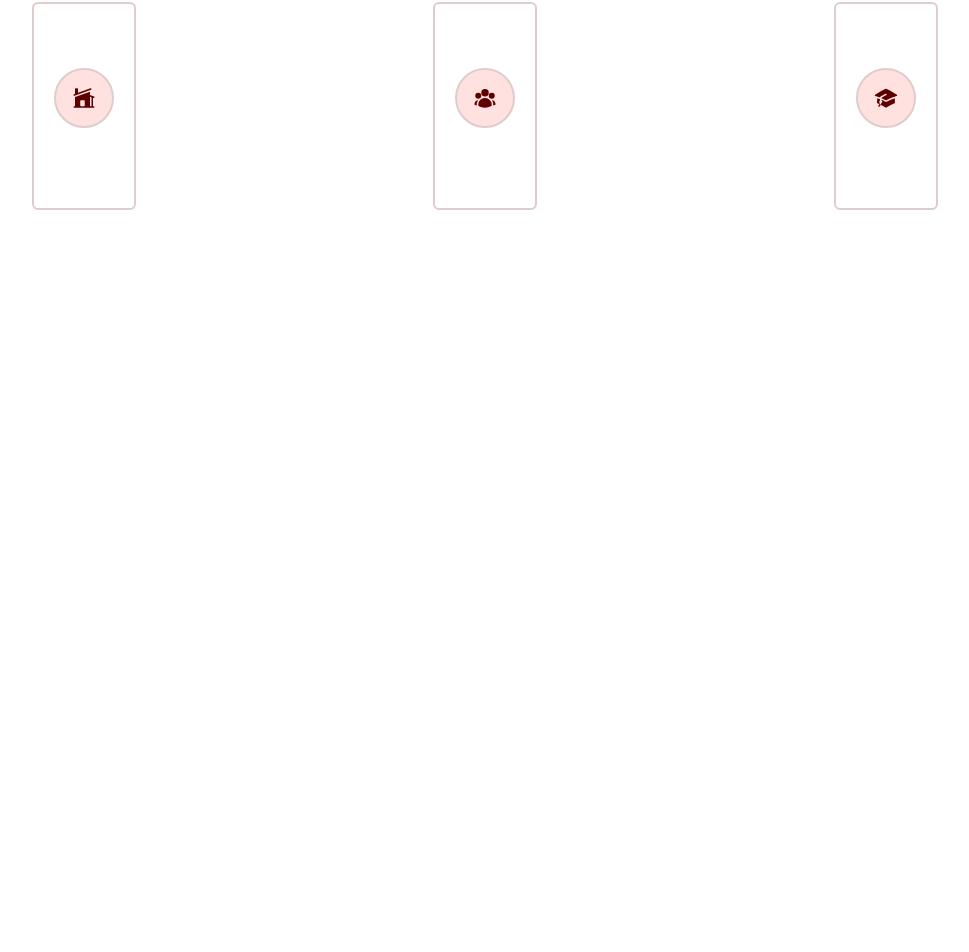
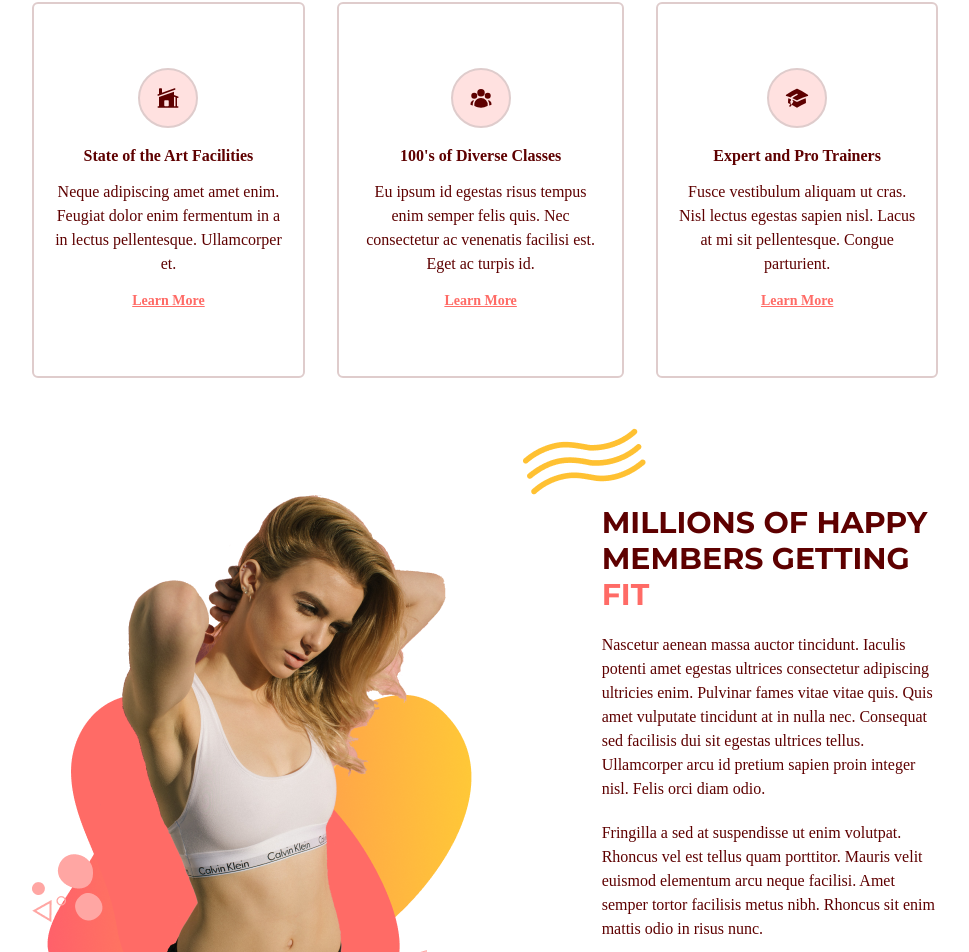
Before and after one commit to ahasanUllah/Gym-Ts, a React (Vite) app: page / in a window 1280 px wide. Shown: the part 1042-1994 px from the top of the page, without its empty margins (155-1124 px from the left). Before the commit the page ends 1600 px from the top, so only its background shows below. Built offline with nearby package versions, Linux system fonts and the light colour scheme.

Commit message:
benegit page complete

```diff
--- a/src/scenes/Benefits/Benefit.tsx
+++ b/src/scenes/Benefits/Benefit.tsx
@@ -1,5 +1,12 @@
 import { SelectedPage } from "@/shared/types";
+import { motion } from "framer-motion";
 import React from "react";
+import AnchorLink from "react-anchor-link-smooth-scroll";
+
+const childVariant = {
+  hidden: { opecity: 0, scale: 0.9 },
+  visible: { opecity: 1, scale: 1 },
+};
 
 type Props = {
   icon: JSX.Element;
@@ -9,13 +16,27 @@ type Props = {
 };
 const Benefit = ({ icon, title, description, setSelectedPage }: Props) => {
   return (
-    <div className="mt-5 rounded-md border-2 border-gray-100 px-5 py-16 text-center">
+    <motion.div
+      className="mt-5 rounded-md border-2 border-gray-100 px-5 py-16 text-center"
+      variants={childVariant}
+    >
       <div className="mb-4 flex justify-center">
         <div className="rounded-full border-2 border-gray-100 bg-primary-100 p-4">
           {icon}
         </div>
       </div>
-    </div>
+      <h4 className="font-bold">{title}</h4>
+      <p className="my-3">{description}</p>
+      <AnchorLink>
+        <AnchorLink
+          className="text-sm font-bold text-primary-500 underline hover:text-yellow-500"
+          onClick={() => setSelectedPage(SelectedPage.ContactUs)}
+          href={`#${SelectedPage.ContactUs}`}
+        >
+          Learn More
+        </AnchorLink>
+      </AnchorLink>
+    </motion.div>
   );
 };
 
--- a/src/scenes/Benefits/Benefits.tsx
+++ b/src/scenes/Benefits/Benefits.tsx
@@ -1,3 +1,4 @@
+import ActionButton from "@/shared/ActionButton";
 import HText from "@/shared/HText";
 import { BenefitType, SelectedPage } from "@/shared/types";
 import {
@@ -7,6 +8,7 @@ import {
 } from "@heroicons/react/24/solid";
 import { motion } from "framer-motion";
 import Benefit from "./Benefit";
+import benefitPageGraphics from "../../assets/BenefitsPageGraphic.png";
 
 const benefits: Array<BenefitType> = [
   {
@@ -29,6 +31,15 @@ const benefits: Array<BenefitType> = [
   },
 ];
 
+const container = {
+  hidden: {},
+  visible: {
+    transition: {
+      staggerChildren: 0.2,
+    },
+  },
+};
+
 type Props = {
   setSelectedPage: (value: SelectedPage) => void;
 };
@@ -39,17 +50,34 @@ const Benefits = ({ setSelectedPage }: Props) => {
       <motion.div
         onViewportEnter={() => setSelectedPage(SelectedPage.Benefits)}
       >
-        <div className="md:my-5">
+        {/* HEADER */}
+        <motion.div
+          className="md:my-5"
+          initial="hidden"
+          whileInView="visible"
+          viewport={{ once: true, amount: 0.5 }}
+          transition={{ duration: 1 }}
+          variants={{
+            hidden: { opacity: 0, x: -200 },
+            visible: { opacity: 1, x: 0 },
+          }}
+        >
           <HText>MORE THAN JUST A GYM</HText>
           <p className="texxt-sm my-5">
             We provide world class fitness equipment, trainers and classes to
             get you to your ultimate fitness goals with ease. We provide true
             care into each and every member.
           </p>
-        </div>
         </motion.div>
 
-      <motion.div className="mt-5 items-center justify-between gap-8 md:flex">
+        {/* BENEFITS */}
+        <motion.div
+          className="mt-5 items-center justify-between gap-8 md:flex"
+          initial="hidden"
+          whileInView="visible"
+          viewport={{ once: true, amount: 0.5 }}
+          variants={container}
+        >
           {benefits.map((benefit: BenefitType) => (
             <Benefit
               key={benefit.title}
@@ -60,6 +88,76 @@ const Benefits = ({ setSelectedPage }: Props) => {
             />
           ))}
         </motion.div>
+
+        {/* GRAPHICS AND DESCRIPTION */}
+        <div className="mt-16 mt-28 items-center justify-between gap-20 md:flex">
+          {/* GRAPHIC */}
+          <img
+            src={benefitPageGraphics}
+            alt="benefits-page-graphic"
+            className="mx-auto"
+          />
+          {/* DESCRIPTION */}
+          <div>
+            {/* TITLE */}
+            <div className="relative">
+              <div className="before:absolute before:-top-20 before:-left-20 before:z-[1] before:content-abstractwaves">
+                <motion.div
+                  initial="hidden"
+                  whileInView="visible"
+                  viewport={{ once: true, amount: 0.5 }}
+                  transition={{ duration: 1 }}
+                  variants={{
+                    hidden: { opacity: 0, x: 50 },
+                    visible: { opacity: 1, x: 0 },
+                  }}
+                >
+                  <HText>
+                    MILLIONS OF HAPPY MEMBERS GETTING{" "}
+                    <span className="text-primary-500">FIT</span>
+                  </HText>
+                </motion.div>
+              </div>
+            </div>
+            {/* DESCRIPTION */}
+            <motion.div
+              initial="hidden"
+              whileInView="visible"
+              viewport={{ once: true, amount: 0.5 }}
+              transition={{ delaty: 0.2, duration: 1 }}
+              variants={{
+                hidden: { opacity: 0, x: 50 },
+                visible: { opacity: 1, x: 0 },
+              }}
+            >
+              <p className="my-5">
+                Nascetur aenean massa auctor tincidunt. Iaculis potenti amet
+                egestas ultrices consectetur adipiscing ultricies enim. Pulvinar
+                fames vitae vitae quis. Quis amet vulputate tincidunt at in
+                nulla nec. Consequat sed facilisis dui sit egestas ultrices
+                tellus. Ullamcorper arcu id pretium sapien proin integer nisl.
+                Felis orci diam odio.
+              </p>
+
+              <p className="mb-5">
+                {" "}
+                Fringilla a sed at suspendisse ut enim volutpat. Rhoncus vel est
+                tellus quam porttitor. Mauris velit euismod elementum arcu neque
+                facilisi. Amet semper tortor facilisis metus nibh. Rhoncus sit
+                enim mattis odio in risus nunc.
+              </p>
+            </motion.div>
+            {/* BUTTON */}
+            <div className="relative mt-16">
+              <div className="before:z-[[-1] before:absolute before:-bottom-20 before:right-40 before:content-sparkles">
+                <ActionButton setSelectedPage={setSelectedPage}>
+                  Join Now
+                </ActionButton>
+              </div>
+            </div>
+          </div>
+        </div>
+      </motion.div>
     </section>
   );
 };
```
Lines whose indentation alone changed are shown as unchanged.
